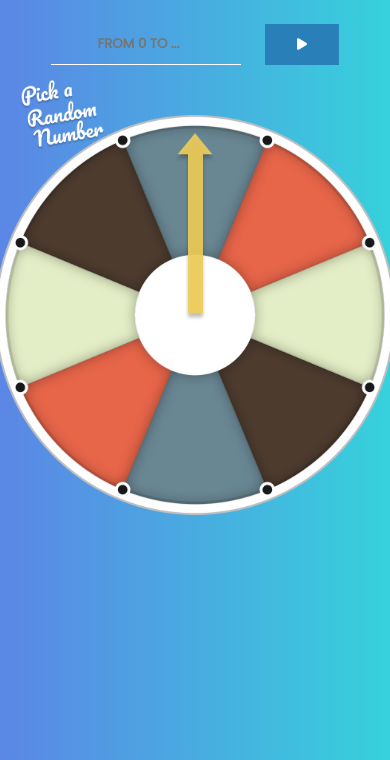
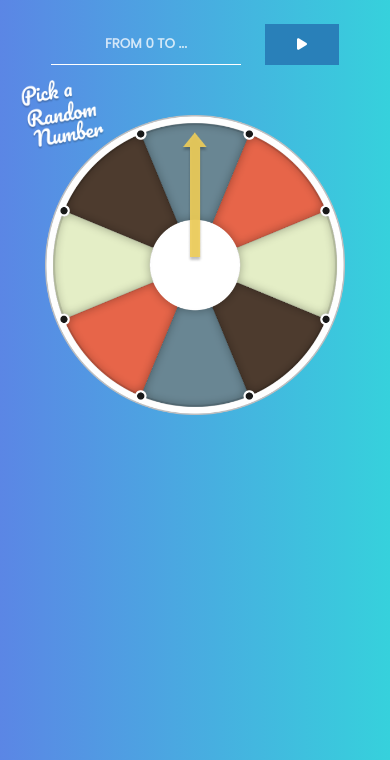
Before and after one commit to Edward-Alarco/Ruleta_Service, a plain HTML site: page index.html in a window 390 px wide. Shown: the top 760 px of the page. Drawn offline with Linux system fonts and the light colour scheme.

Commit message:
Ultimos Retoques

```diff
--- a/index.html
+++ b/index.html
@@ -10,6 +10,8 @@
     <link href="https://fonts.googleapis.com/css2?family=Poppins&display=swap" rel="stylesheet">
     <!-- CSS Custom -->
     <link rel="stylesheet" href="css/main.css">
+    <!-- Favicon -->
+    <link rel="icon" href="img/ruleta.png">
     <title>Pick a Random Number</title>
 </head>
 
--- a/js/modalInfo.js
+++ b/js/modalInfo.js
@@ -7,8 +7,8 @@ $(document).ready(function(){
 
         $('.contenedor').after(modalInfo);
 
-        $('#close').on('click',function(ele){
-            ele.preventDefault
+        $('#close').on('click',function(ex){
+            ex.preventDefault();
             $('.modal-info').remove();
         })
 
--- a/js/ruleta.js
+++ b/js/ruleta.js
@@ -14,7 +14,7 @@ $(document).ready(function () {
             var modal = '<div class="modal"><div class="cuadro"><h1>' + number + '</h1></div></div>';
 
             $('.contenedor').after(modal);
-
+            $('.girar').css('animation', 'none');
 
             $('.modal').on('click',function(){
                 $('.modal').remove();
--- a/sass/main.scss
+++ b/sass/main.scss
@@ -70,6 +70,11 @@
     img{
         width: 50%;
         cursor: pointer;
+        transform: scale(1,1);
+        transition: all .3s ease;
+        &:hover{
+            transform: scale(1.1,1.1);
+        }
     }
 }
 .redes{
@@ -169,6 +174,12 @@ body{
                     font-weight: 600;
                     text-transform: uppercase;
                     border-bottom: 1px solid #fff;
+                    &::-webkit-outer-spin-button,&::-webkit-inner-spin-button{
+                        -webkit-appearance: none;
+                    }
+                    &::placeholder{
+                        color: rgba(255,255,255,.75);
+                    }
                 }
             }
             .ruleta{
@@ -215,6 +226,13 @@ body{
     .contenedor .ruleta-game .formulario{
         width: 95%;
     }
+    .contenedor .ruleta-game .ruleta .flecha{
+        height: 170px;
+    }
+    .contenedor .ruleta-game .ruleta .girar{
+        width: 380px;
+        height: 380px;
+    }
     .title{
         top: 80px;
         img{
@@ -222,3 +240,13 @@ body{
         }
     }
 }
+
+@media all and (max-width: 415px){
+    .contenedor .ruleta-game .ruleta .flecha{
+        height: 130px;
+    }
+    .contenedor .ruleta-game .ruleta .girar{
+        width: 300px;
+        height: 300px;
+    }
+}
```
Also changed, not shown: css/main.css.
